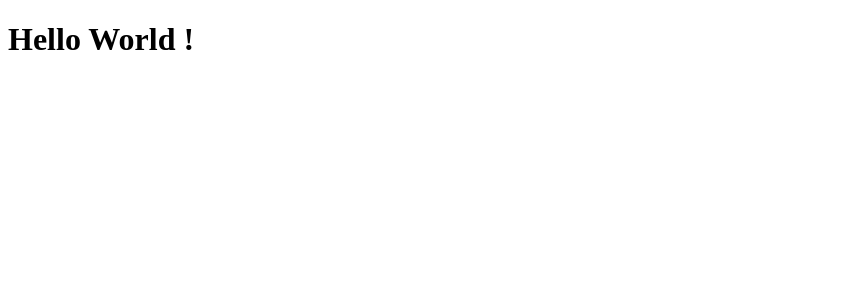
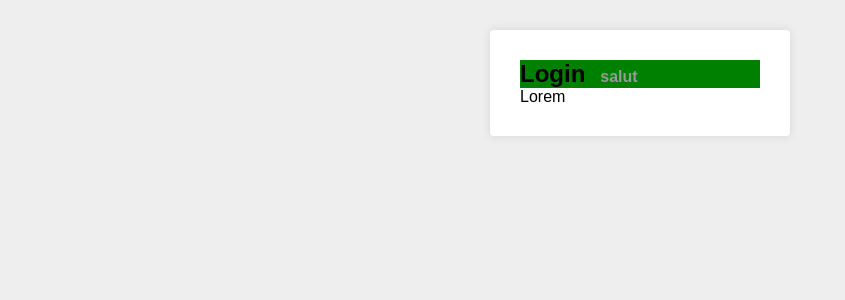
Before and after one commit to Martinez0722/React---Redux---React-Hooks, a React (Create React App) app in the folder react-base/base/: page / in a window 1280 px wide. Shown: the top 300 px of the page, without its empty margins (0-845 px from the left). Built offline with nearby package versions, Linux system fonts and the light colour scheme.

Commit message:
padronizando a aplicação

```diff
--- a/react-base/base/package.json
+++ b/react-base/base/package.json
@@ -9,6 +9,7 @@
     "react": "^18.2.0",
     "react-dom": "^18.2.0",
     "react-scripts": "5.0.1",
+    "styled-components": "^5.3.6",
     "web-vitals": "^2.1.4"
   },
   "scripts": {
--- a/react-base/base/src/App.js
+++ b/react-base/base/src/App.js
@@ -1,7 +1,14 @@
 import React from 'react';
+import Login from './pages/Login';
+import GlobalStyles from './styles/GlobalStyles';
 
 function App() {
-  return <h1>Hello World ! </h1>;
+  return (
+    <>
+      <Login />
+      <GlobalStyles />
+    </>
+  );
 }
 
 export default App;
--- /dev/null
+++ b/react-base/base/src/pages/Login/index.js
@@ -0,0 +1,16 @@
+import React from 'react';
+
+import { Container } from '../../styles/GlobalStyles';
+import { Title, Paragraph } from './styled';
+
+export default function Login() {
+  return (
+    <Container>
+      <Title>
+        Login
+        <small>salut</small>
+      </Title>
+      <Paragraph>Lorem</Paragraph>
+    </Container>
+  );
+}
--- /dev/null
+++ b/react-base/base/src/pages/Login/styled.js
@@ -0,0 +1,12 @@
+import styled from 'styled-components';
+
+export const Title = styled.h1`
+  background: green;
+  small {
+    font-size: 12pt;
+    margin-left: 15px;
+    color: #999;
+  }
+`;
+
+export const Paragraph = styled.p``;
--- /dev/null
+++ b/react-base/base/src/styles/GlobalStyles.js
@@ -0,0 +1,38 @@
+import { createGlobalStyle } from 'styled-components';
+import styled from 'styled-components';
+
+export default createGlobalStyle`
+  *{
+    margin: 0;
+    padding: 0;
+    outline: none;
+    box-sizing: border-box;
+  }
+  body {
+    font-family: sans-serif;
+    background: #eee;
+  }
+
+  html, body, #root{
+    height: 100%;
+  }
+
+  button{
+    cursor: pointer
+  }
+  a{
+    text-decoration: none;
+  }
+
+  ul{
+    list-style: none;
+  }
+`;
+export const Container = styled.section`
+  max-width: 300px;
+  background: #fff;
+  margin: 30px auto;
+  padding: 30px;
+  border-radius: 4px;
+  box-shadow: 0 0 10px rgba(0, 0, 0, 0.1);
+`;
```
Also changed, not shown: 1 other file (tests, documents, lock files or other folders).
